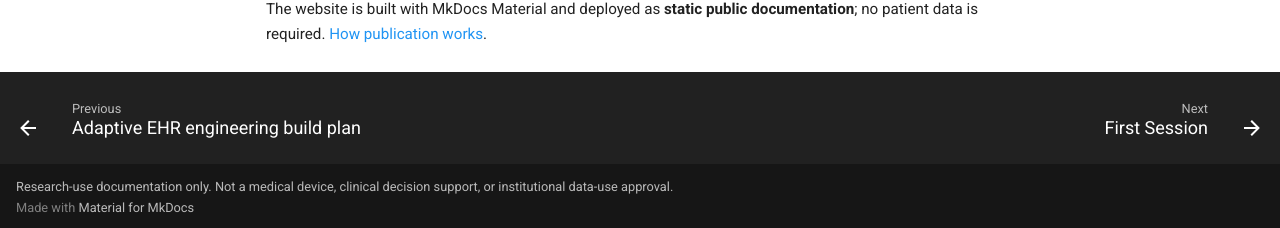
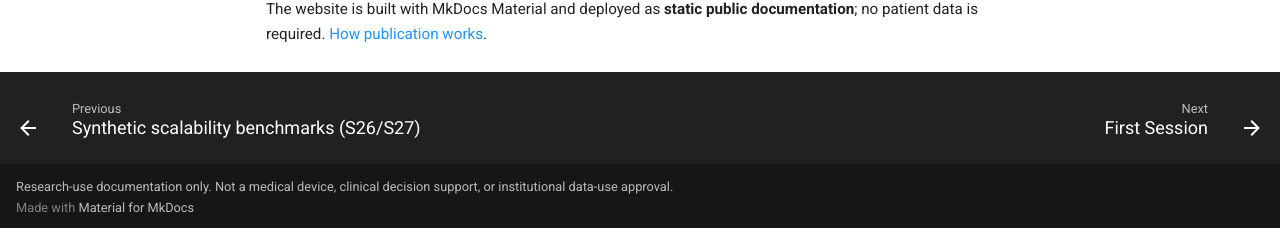
Before and after one commit to appsplorer/thomaslab-docs, an MkDocs documentation site: the page built from docs/index.md, in a window 1280 px wide and 900 px high, scrolled down 1347 px. Shown: the part 669-897 px from the top of the window. Built offline with MkDocs 1.6.1 and Material for MkDocs 9.7.7, drawn with Linux system fonts in a browser that asks for light colours; comment, search, counter and statistics services are not loaded.

Commit message:
docs: register synthetic scalability reference in strict MkDocs navigation

```diff
--- a/mkdocs.yml
+++ b/mkdocs.yml
@@ -83,6 +83,7 @@ nav:
       - 'Release and responsibility roadmap': guides/release-roadmap.md
       - 'Real dataset acceptance backlog (24 Oct)': guides/real-dataset-acceptance-plan.md
       - 'Adaptive EHR engineering build plan': guides/ehr-platform-build-plan.md
+      - 'Synthetic scalability benchmarks (S26/S27)': reference/functions/synthetic_scale.md
   - 'Start here':
       - 'Home': index.md
       - 'First Session': getting-started/first-session.md
```
